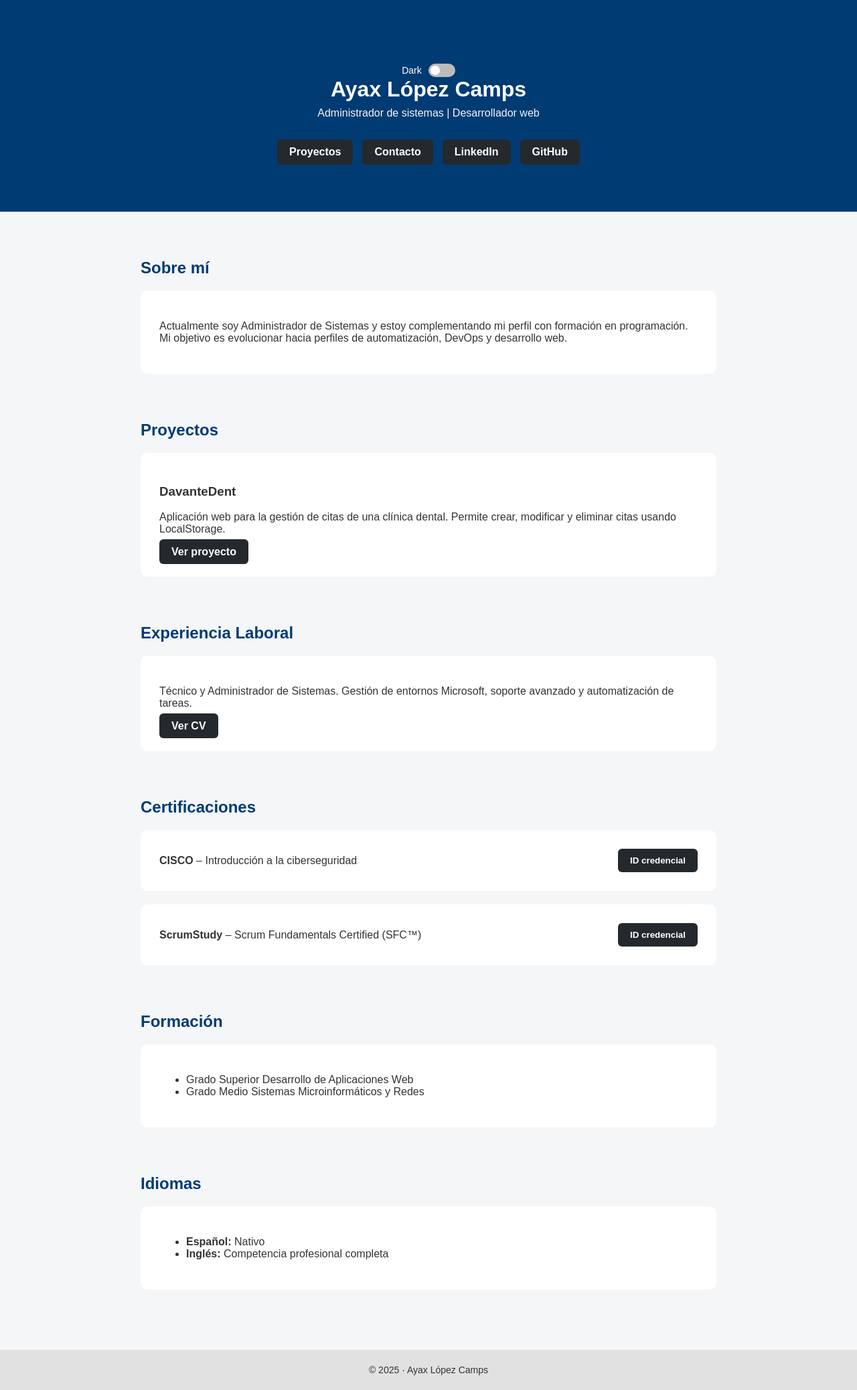
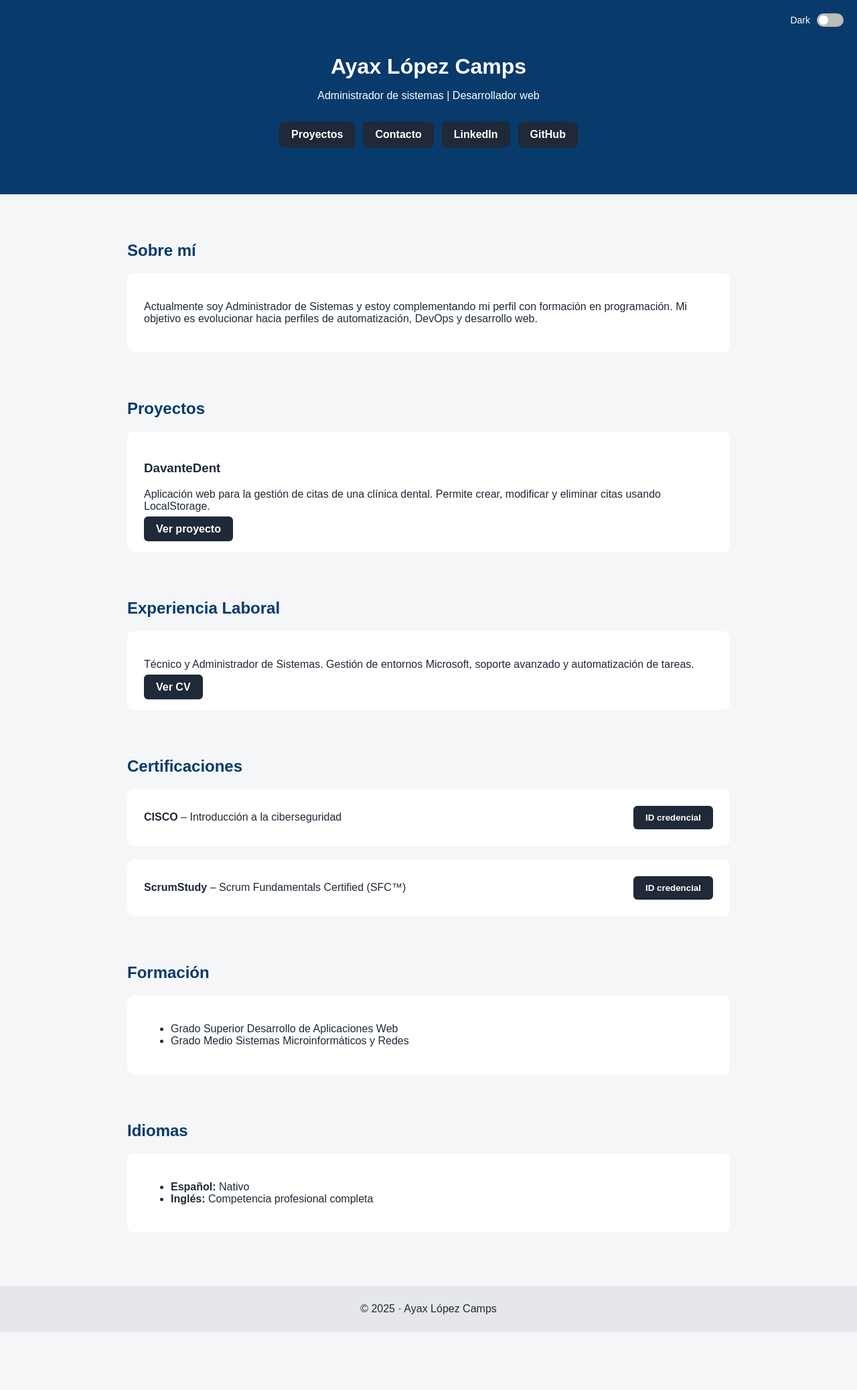
Before and after one commit to Ayaxlc/Ayaxlc.github.io, a PHP site: page / in a window 1280 px wide. Shown: the whole page at 67% size. After the commit the page ends 1988 px from the top, so only its background shows below. Run offline with PHP 8.4, Linux system fonts and the light colour scheme.

Commit message:
Update style.css

```diff
--- a/style.css
+++ b/style.css
@@ -1,90 +1,100 @@
-/* ===============================
-   RESET / BASE
-   =============================== */
-
-* {
-    box-sizing: border-box;
-}
-
 body {
     margin: 0;
     font-family: Arial, sans-serif;
     background-color: #f4f6f8;
-    color: #333;
+    color: #1f2937;
     transition: background-color 0.3s, color 0.3s;
 }
 
-/* ===============================
-   HERO
-   =============================== */
+/* HERO */
+.hero {
+    background-color: #083a6b; /* Deep ocean */
+    color: white;
+    padding: 60px 20px 70px;
+    position: relative;
+}
 
-.hero {
-    background-color: #003b73; /* Deep Ocean */
-    color: white;
-    padding: 70px 20px;
+.hero-content {
+    max-width: 900px;
+    margin: 0 auto;
     text-align: center;
 }
 
 .hero h1 {
-    margin: 0 0 8px 0;
-    font-size: 32px;
+    margin-bottom: 10px;
 }
 
 .hero p {
-    margin: 0;
-    font-size: 16px;
-    opacity: 0.95;
+    margin-bottom: 30px;
 }
 
-/* ===============================
-   BOTONES HERO
-   =============================== */
-
 .hero-buttons {
-    margin-top: 30px;
     display: flex;
     justify-content: center;
-    gap: 14px;
+    gap: 12px;
     flex-wrap: wrap;
 }
 
-/* ===============================
-   BOTONES (UNIFICADOS)
-   =============================== */
-
+/* BOTONES */
 .btn {
     text-decoration: none;
     padding: 10px 18px;
     border-radius: 6px;
-    background-color: #24292e; /* MISMO COLOR PARA TODOS */
+    background-color: #1f2937;
     color: white;
     font-weight: 600;
     border: none;
     cursor: pointer;
-    transition: background-color 0.25s ease, transform 0.2s ease;
 }
 
 .btn:hover {
     background-color: #000;
-    transform: translateY(-1px);
 }
 
-/* Ya no diferenciamos colores */
-.btn-project,
-.btn-credential {
-    background-color: #24292e;
+/* CONTENEDORES */
+.container {
+    max-width: 900px;
+    margin: 70px auto;
+    padding: 0 20px;
 }
 
-/* ===============================
-   SWITCH DARK MODE
-   =============================== */
+h2 {
+    color: #083a6b;
+    margin-bottom: 20px;
+}
 
+/* TARJETAS */
+.project-card {
+    background-color: white;
+    padding: 25px;
+    border-radius: 10px;
+    margin-bottom: 20px;
+}
+
+/* CERTIFICACIONES */
+.cert-item {
+    display: flex;
+    justify-content: space-between;
+    align-items: center;
+    gap: 20px;
+}
+
+/* FOOTER */
+footer {
+    background-color: #e5e7eb;
+    text-align: center;
+    padding: 25px;
+    margin-top: 80px;
+}
+
+/* DARK MODE SWITCH */
 .dark-toggle {
+    position: absolute;
+    top: 20px;
+    right: 20px;
     display: flex;
-    justify-content: center;
     align-items: center;
     gap: 10px;
-    margin-top: 25px;
     font-size: 14px;
 }
 
@@ -96,17 +106,14 @@ body {
 
 .switch input {
     opacity: 0;
-    width: 0;
-    height: 0;
 }
 
 .slider {
     position: absolute;
     inset: 0;
-    cursor: pointer;
     background-color: #bbb;
     border-radius: 20px;
-    transition: 0.3s;
+    cursor: pointer;
 }
 
 .slider::before {
@@ -122,72 +129,16 @@ body {
 }
 
 .switch input:checked + .slider {
-    background-color: #003b73;
+    background-color: #2563eb;
 }
 
 .switch input:checked + .slider::before {
     transform: translateX(20px);
 }
 
-/* ===============================
-   CONTENEDORES / SECCIONES
-   =============================== */
-
-.container {
-    max-width: 900px;
-    margin: 70px auto;
-    padding: 0 20px;
-}
-
-h2 {
-    color: #003b73;
-    margin-bottom: 18px;
-}
-
-/* ===============================
-   TARJETAS (TODAS)
-   =============================== */
-
-.project-card {
-    background-color: white;
-    padding: 28px;
-    border-radius: 10px;
-    margin-top: 20px;
-}
-
-/* ===============================
-   CERTIFICACIONES
-   =============================== */
-
-.cert-item {
-    display: flex;
-    justify-content: space-between;
-    align-items: center;
-    gap: 30px;
-}
-
-.cert-item span {
-    flex: 1;
-}
-
-/* ===============================
-   FOOTER
-   =============================== */
-
-footer {
-    background-color: #e1e1e1;
-    text-align: center;
-    padding: 22px;
-    margin-top: 90px;
-    font-size: 14px;
-}
-
-/* ===============================
-   DARK MODE
-   =============================== */
-
+/* DARK MODE */
 body.dark {
-    background-color: #0b1220;
+    background-color: #020617;
     color: #e5e7eb;
 }
 
@@ -195,23 +146,10 @@ body.dark h2 {
     color: #60a5fa;
 }
 
-body.dark .hero {
-    background-color: #020617;
-}
-
 body.dark .project-card {
-    background-color: #111827;
+    background-color: #0b1220;
 }
 
 body.dark footer {
     background-color: #020617;
-    color: #cbd5f5;
 }
-
-body.dark .btn {
-    background-color: #1f2937;
-}
-
-body.dark .btn:hover {
-    background-color: #000;
-}
```
